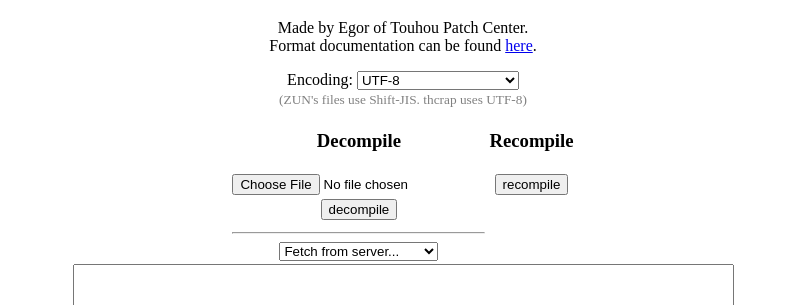
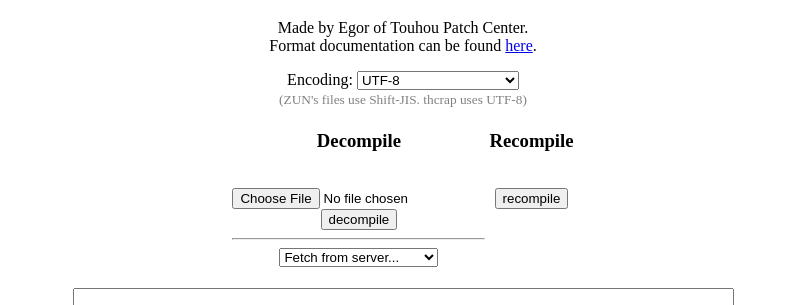
Before and after one commit to thpatch/end6, a plain HTML site: page index.html in a window 1280 px wide. Shown: the part 61-366 px from the top of the page, without its empty margins (237-1043 px from the left). Drawn offline with Linux system fonts and the light colour scheme.

Commit message:
make table less disgusting, use less inline css

```diff
--- a/index.html
+++ b/index.html
@@ -3,7 +3,6 @@
 <head>
 <meta charset='utf-8'>
 <title>Compiler/decompiler for th06/th07/th08/th09 .end files</title>
-</head>
 <!--
 # Copyright (c) 2018-2019 by Egor.
 #
@@ -32,40 +31,44 @@
 #
 # For more information, please refer to <http://unlicense.org/>
 -->
+<style>
+	body{text-align:center}
+	.error-notice {color:red;font-weight:bold}
+	.small-notice {color:gray;font-size:smaller}
+	#main-panel {margin:auto}
+	#main-panel > tbody > tr > td {vertical-align:top}
+	#patchSelect {display:none}
+	#patchSource {font-size:smaller}
+</style>
+</head>
 <body>
-<style>body{text-align:center}</style>
 <h1>Compiler/decompiler for th06/th07/th08/th09 .end files</h1>
 <p>Made by Egor of Touhou Patch Center.<br>Format documentation can be found <a href='https://www.thpatch.net/wiki/Format_reference/end06'>here</a>.<br></p>
-<noscript><div>JavaScript is required to view this page.</div></noscript>
+<noscript><div class='error-notice'>JavaScript is required to view this page.</div></noscript>
 Encoding: <select id='encoding' value='utf-8'>
 	<option selected value='utf-8'>UTF-8</option>
 	<option value='ms932'>Shift-JIS</option>
 	<option value='windows-1251'>Windows-1251 (Cyrillic)</option>
 	<option value='windows-1252'>Windows-1252 (Latin)</option>
 </select><br>
-<span style='color:gray;font-size:smaller'>(ZUN's files use Shift-JIS. thcrap uses UTF-8)</span>
-<table style='margin:auto'>
-	<tr>
-		<td><h3>Decompile</h3></td>
-		<td><h3>Recompile</h3></td>
-	</tr>
-	<tr>
-		<td><input id='filein' type='file'></td>
-		<td><button onclick='writefile(anchout,output,encoding)'>recompile</button></td>
-	</tr>
-	<tr>
-		<td><button onclick='readfile(filein,output,encoding)'>decompile</button></td>
-		<td><a id='anchout' download='filename.end'></a></td>
-	</tr>
+<span class='small-notice'>(ZUN's files use Shift-JIS. thcrap uses UTF-8)</span>
+<table id='main-panel'>
 	<tr>
 		<td>
+			<h3>Decompile</h3><br>
+			<input id='filein' type='file'><br>
+			<button onclick='readfile(filein,output,encoding)'>decompile</button><br>
 			<hr>
-			<select style='display:none' id='patchSelect' oninput='patchSelected(this.selectedOptions[0],output)' >
+			<select id='patchSelect' oninput='patchSelected(this.selectedOptions[0],output)' >
 				<option selected value=''>Fetch from server...</option>
 			</select><br>
-			<a style='font-size:smaller' id='patchSource'></a>
+			<a id='patchSource'></a>&nbsp;
 		</td>
-		<td></td>
+		<td>
+			<h3>Recompile</h3><br>
+			<button onclick='writefile(anchout,output,encoding)'>recompile</button><br>
+			<a id='anchout' download='filename.end'></a><br>
+		</td>
 	</tr>
 </table>
 <textarea cols='80' rows='100' id='output'></textarea><br>
```
